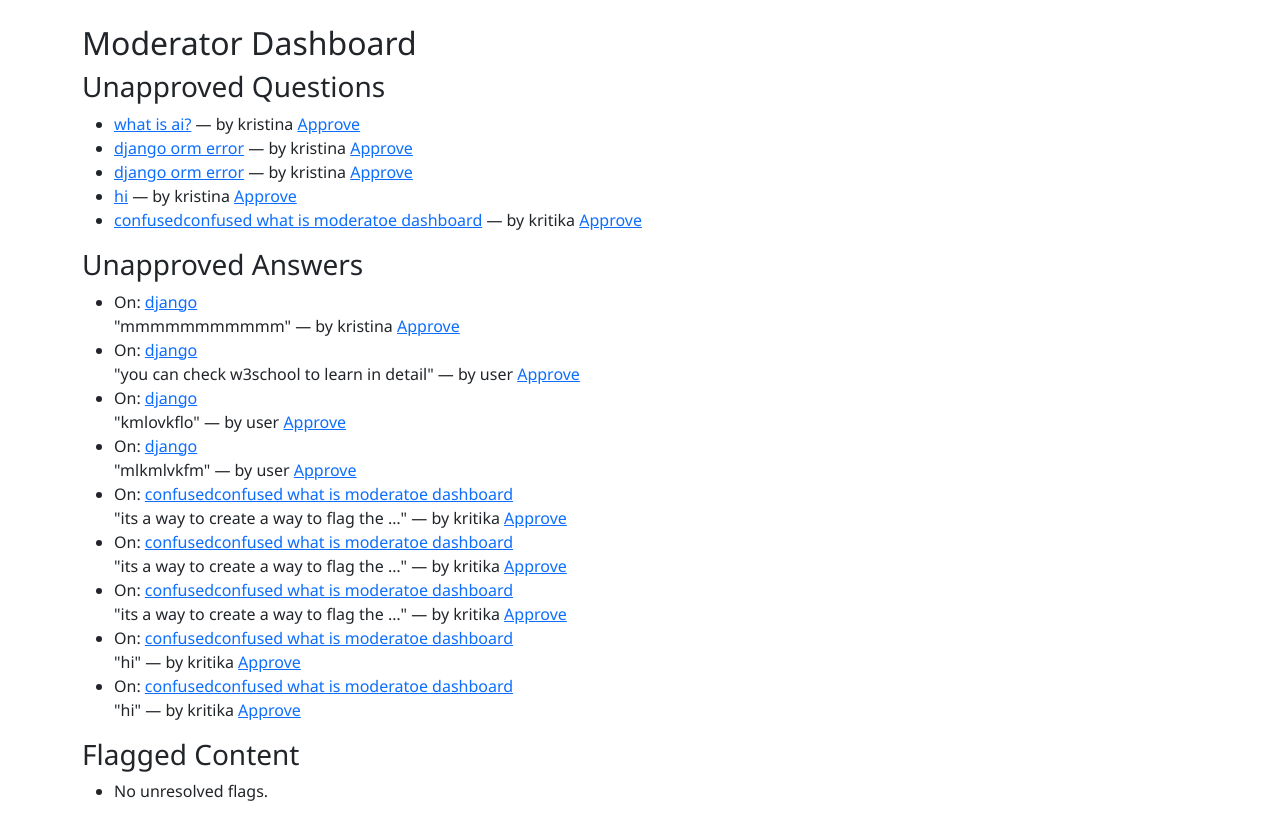
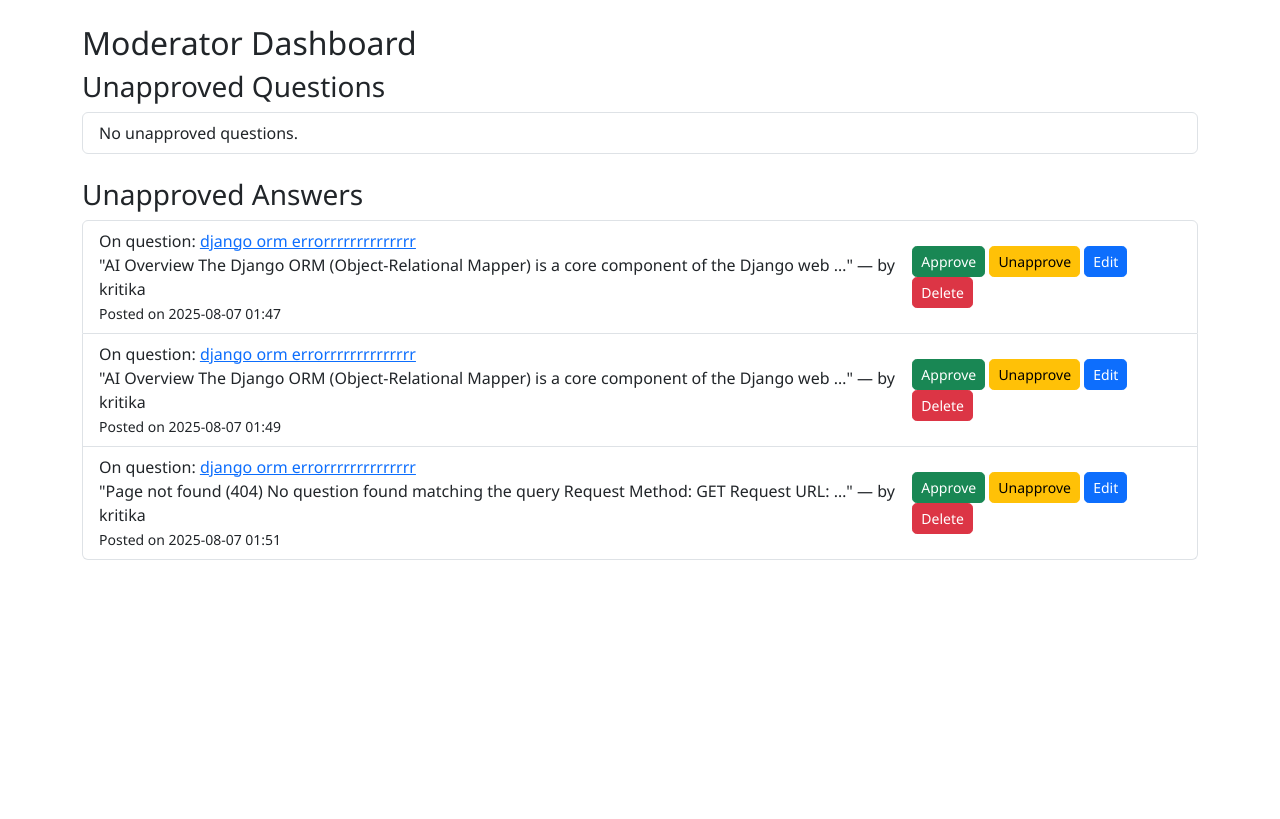
Before and after one commit to kristinaHy/skillsharespace, a Django app: page /moderator/ in a window 1280 px wide. Shown: the part 56-875 px from the top of the page. After the commit the page ends 616 px from the top, so only its background shows below. Run offline with Django 5.2, Linux system fonts and the light colour scheme; a user stored in the database is signed in; data comes from the database, SQL or seed files in the repository; data that the repository does not hold is empty.

Commit message:
Enable question and answer submission with moderator approval workflow

```diff
--- a/skillsharespace_app/apps.py
+++ b/skillsharespace_app/apps.py
@@ -1,7 +1,10 @@
-from django.apps import AppConfig
 
 
+from django.apps import AppConfig
 
 class SkillsharespaceAppConfig(AppConfig):
     default_auto_field = 'django.db.models.BigAutoField'
     name = 'skillsharespace_app'
+
+    def ready(self):
+        import skillsharespace_app.signals
--- a/skillsharespace_app/models.py
+++ b/skillsharespace_app/models.py
@@ -29,16 +29,21 @@ class Answer(models.Model):
     def get_absolute_url(self):
         return reverse('question-detail', kwargs={'pk': self.pk})
 
+from django.contrib.contenttypes.models import ContentType
+from django.contrib.contenttypes.fields import GenericForeignKey
+
 class Flag(models.Model):
     CONTENT_CHOICES = [
         ('question', 'Question'),
         ('answer', 'Answer'),
     ]
-    content_type = models.CharField(max_length=10, choices=CONTENT_CHOICES)
+    content_type = models.ForeignKey(ContentType, on_delete=models.CASCADE)
     object_id = models.PositiveIntegerField()
+    content_object = GenericForeignKey('content_type', 'object_id')
+
     reason = models.TextField()
     created_at = models.DateTimeField(default=timezone.now)
     resolved = models.BooleanField(default=False)
 
     def __str__(self):
-        return f'Flag on {self.content_type} #{self.object_id}'
+        return f"Flag on {self.content_object}"
--- a/skillsharespace_app/urls.py
+++ b/skillsharespace_app/urls.py
@@ -5,16 +5,28 @@ urlpatterns = [
     path('', views.QuestionListView.as_view(), name='question-list'),
     path('question/<int:pk>/', views.QuestionDetailView.as_view(), name='question-detail'),
     path('question/create/', views.QuestionCreateView.as_view(), name='question-create'),
-    path('question/<int:pk>/edit/', views.QuestionUpdateView.as_view(), name='question-edit'),
+    path('question/<int:pk>/update/', views.QuestionUpdateView.as_view(), name='question-update'),
     path('question/<int:pk>/delete/', views.QuestionDeleteView.as_view(), name='question-delete'),
     path('question/<int:pk>/answer/', views.AnswerCreateView.as_view(), name='answer-create'),
+    path('answer/<int:pk>/update/', views.AnswerUpdateView.as_view(), name='answer-update'),
+    path('answer/<int:pk>/update/', views.AnswerDeleteView.as_view(), name='answer-delete'),
+
+
     path('moderator/', views.ModeratorDashboardView.as_view(), name='mod-dashboard'),
+    path('moderator/unapproved-questions/', views.UnapprovedQuestionListView.as_view(), name='moderator-unapproved-questions'),
+    path('moderator/unapproved-answers/', views.UnapprovedAnswerListView.as_view(), name='moderator-unapproved-answers'),
+
     path('moderator/approve/<str:content_type>/<int:object_id>/', views.approve_content, name='approve-content'),
     path('moderator/dismiss/<int:flag_id>/', views.dismiss_flag, name='dismiss-flag'),
+
     path('moderator/question/<int:pk>/approve/', views.ApproveQuestionView.as_view(), name='approve-question'),
+    path('moderator/question/<int:pk>/unapprove/', views.UnapproveQuestionView.as_view(), name='unapprove-question'),
     path('moderator/answer/<int:pk>/approve/', views.ApproveAnswerView.as_view(), name='approve-answer'),
-    path('moderator/unapproved-questions/', views.UnapprovedQuestionListView.as_view(), name='moderator-unapproved-questions'),
-    path('moderator/unapproved-answers/', views.UnapprovedAnswerListView.as_view(), name='moderator-unapproved-answers'),
+    path('moderator/answer/<int:pk>/unapprove/', views.UnapproveAnswerView.as_view(), name='unapprove-answer'),
+    path('moderator/question/<int:pk>/edit/', views.QuestionUpdateView.as_view(), name='moderator-question-edit'),
+    path('moderator/question/<int:pk>/delete/', views.QuestionDeleteView.as_view(), name='moderator-question-delete'),
+    path('moderator/answer/<int:pk>/edit/', views.AnswerUpdateView.as_view(), name='moderator-answer-edit'),
+
+    path('moderator/answer/<int:pk>/delete/', views.AnswerDeleteView.as_view(), name='moderator-answer-delete'),
     path('accounts/signup/', views.SignUpView.as_view(), name='signup'),
-
 ]
--- a/skillsharespace_app/views.py
+++ b/skillsharespace_app/views.py
@@ -121,12 +121,16 @@ class AnswerCreateView(LoginRequiredMixin, CreateView):
     def form_valid(self, form):
         form.instance.author = self.request.user
         form.instance.question_id = self.kwargs['pk']
+        form.instance.approved = False  # mark unapproved initially
         return super().form_valid(form)
 
     def get_context_data(self, **kwargs):
         context = super().get_context_data(**kwargs)
         context['model_name'] = self.model.__name__
         return context
+
+    def get_success_url(self):
+        return reverse_lazy('question-detail', kwargs={'pk': self.kwargs['pk']})
 
 class ModeratorDashboardView(LoginRequiredMixin, UserPassesTestMixin, ListView):
     model = Flag
@@ -198,6 +202,58 @@ class ApproveAnswerView(LoginRequiredMixin, UserPassesTestMixin, UpdateView):
     def get_success_url(self):
         return redirect('moderator-unapproved-answers').url
 
+
+class UnapproveQuestionView(LoginRequiredMixin, UserPassesTestMixin, UpdateView):
+    model = Question
+    fields = []
+    template_name = 'moderator/confirm_unapprove.html'
+
+    def test_func(self):
+        return self.request.user.is_staff
+
+    def form_valid(self, form):
+        form.instance.approved = False
+        messages.success(self.request, "Question marked as unapproved.")
+        return super().form_valid(form)
+
+    def get_success_url(self):
+        return reverse_lazy('mod-dashboard')
+
+
+class UnapproveAnswerView(LoginRequiredMixin, UserPassesTestMixin, UpdateView):
+    model = Answer
+    fields = []
+    template_name = 'moderator/confirm_unapprove.html'
+
+    def test_func(self):
+        return self.request.user.is_staff
+
+    def form_valid(self, form):
+        form.instance.approved = False
+        messages.success(self.request, "Answer marked as unapproved.")
+        return super().form_valid(form)
+
+    def get_success_url(self):
+        return reverse_lazy('mod-dashboard')
+
+
+class AnswerUpdateView(LoginRequiredMixin, UserPassesTestMixin, UpdateView):
+    model = Answer
+    form_class = AnswerForm
+    template_name = 'qa/answer_form.html'
+
+    def test_func(self):
+        return self.request.user.is_staff or self.get_object().author == self.request.user
+
+
+class AnswerDeleteView(LoginRequiredMixin, UserPassesTestMixin, DeleteView):
+    model = Answer
+    template_name = 'qa/answer_confirm_delete.html'
+    success_url = reverse_lazy('mod-dashboard')
+
+    def test_func(self):
+        return self.request.user.is_staff or self.get_object().author == self.request.user
+
 # views.py
 
 from django.views.generic import TemplateView
--- a/templates/moderator/dashboard.html
+++ b/templates/moderator/dashboard.html
@@ -5,42 +5,48 @@
 <h2>Moderator Dashboard</h2>
 
 <h3>Unapproved Questions</h3>
-<ul>
+<ul class="list-group mb-4">
     {% for question in unapproved_questions %}
-    <li>
-        <a href="{% url 'question-detail' question.pk %}">{{ question.title }}</a>
-        — by {{ question.author }}
-        <a href="{% url 'approve-question' question.pk %}">Approve</a>
+    <li class="list-group-item d-flex justify-content-between align-items-center">
+        <div>
+            <strong>{{ question.title }}</strong> by {{ question.author.username }}
+            <br>
+            <small>Posted on {{ question.created_at|date:"Y-m-d H:i" }}</small>
+        </div>
+        <div>
+            <a href="{% url 'question-detail' question.pk %}" class="btn btn-sm btn-info">View</a>
+            <a href="{% url 'approve-question' question.pk %}" class="btn btn-sm btn-success">Approve</a>
+            <a href="{% url 'unapprove-question' question.pk %}" class="btn btn-sm btn-warning">Unapprove</a>
+            <a href="{% url 'moderator-question-edit' question.pk %}" class="btn btn-sm btn-primary">Edit</a>
+            <a href="{% url 'question-delete' question.pk %}" class="btn btn-sm btn-danger">Delete</a>
+
+        </div>
     </li>
     {% empty %}
-    <li>No unapproved questions.</li>
+    <li class="list-group-item">No unapproved questions.</li>
     {% endfor %}
 </ul>
 
 <h3>Unapproved Answers</h3>
-<ul>
+<ul class="list-group">
     {% for answer in unapproved_answers %}
-    <li>
-        On: <a href="{% url 'question-detail' answer.question.pk %}">{{ answer.question.title }}</a> <br>
-        "{{ answer.body|truncatewords:10 }}" — by {{ answer.author }}
-        <a href="{% url 'approve-answer' answer.pk %}">Approve</a>
+    <li class="list-group-item d-flex justify-content-between align-items-center">
+        <div>
+            On question: <a href="{% url 'question-detail' answer.question.pk %}">{{ answer.question.title }}</a><br>
+            "{{ answer.body|truncatewords:15 }}" — by {{ answer.author.username }}<br>
+            <small>Posted on {{ answer.created_at|date:"Y-m-d H:i" }}</small>
+        </div>
+        <div>
+            <a href="{% url 'approve-answer' answer.pk %}" class="btn btn-sm btn-success">Approve</a>
+            <a href="{% url 'unapprove-answer' answer.pk %}" class="btn btn-sm btn-warning">Unapprove</a>
+            <a href="{% url 'moderator-answer-edit' answer.pk %}" class="btn btn-sm btn-primary">Edit</a>
+
+            <a href="{% url 'moderator-answer-delete' answer.pk %}" class="btn btn-sm btn-danger">Delete</a>
+        </div>
     </li>
     {% empty %}
-    <li>No unapproved answers.</li>
+    <li class="list-group-item">No unapproved answers.</li>
     {% endfor %}
 </ul>
 
-<h3>Flagged Content</h3>
-<ul>
-    {% for flag in unresolved_flags %}
-    <li>
-        Flagged {{ flag.content_type }} ID: {{ flag.object_id }} <br>
-        Reason: {{ flag.reason }} <br>
-        <a href="{% url 'approve-content' flag.content_type flag.object_id %}">Approve</a> |
-        <a href="{% url 'dismiss-flag' flag.pk %}">Dismiss</a>
-    </li>
-    {% empty %}
-    <li>No unresolved flags.</li>
-    {% endfor %}
-</ul>
 {% endblock %}
--- a/templates/qa/question_detail.html
+++ b/templates/qa/question_detail.html
@@ -6,7 +6,7 @@
 <p>{{ question.body }}</p>
 
 {% if user == question.author %}
-    <a href="{% url 'question-edit' question.pk %}" class="btn btn-sm btn-outline-primary">Edit</a>
+    <a href="{% url 'question-update' question.pk %}" class="btn btn-sm btn-outline-primary">Edit</a>
     <a href="{% url 'question-delete' question.pk %}" class="btn btn-sm btn-outline-danger">Delete</a>
 {% endif %}
 
```
Also changed, not shown: skillsharespace_app/signals.py (added, +22 -0 lines), templates/moderator/confirm_unapprove.html (added, +11 -0 lines), templates/qa/answer_confirm_delete.html (added, +14 -0 lines), db.sqlite3, skillsharespace_app/migrations/0006_alter_flag_content_type.py (added).
